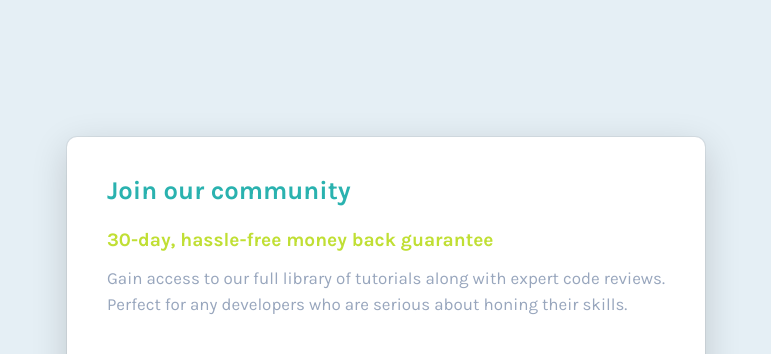
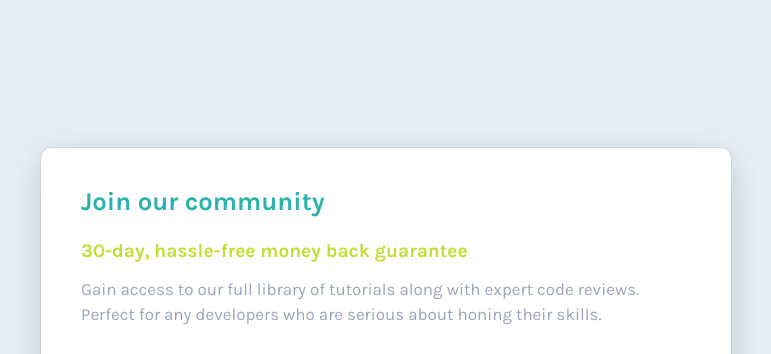
Before and after one commit to MathiasDWaterlaw/single-price-grid-component-master, a plain HTML site: page index.html in a window 1280 px wide. Shown: the top 354 px of the page, without its empty margins (254-1025 px from the left). Drawn offline with Linux system fonts and the light colour scheme.

Commit message:
third commit - css update

```diff
--- a/css/styles.css
+++ b/css/styles.css
@@ -97,7 +97,7 @@ body{
 }
 
 main{
-    max-width: 690px;
+    width: 690px;
     background-color: white;
     border-radius: 10px;
     box-shadow: rgba(0, 0, 0, 0.16) 0px 10px 36px 0px, rgba(0, 0, 0, 0.06) 0px 0px 0px 1px;
@@ -193,6 +193,7 @@ main{
 
 
     main, .bottom{
+        width: auto;
         min-width: 300px;
         display: flex;
         flex-direction: column;
```
